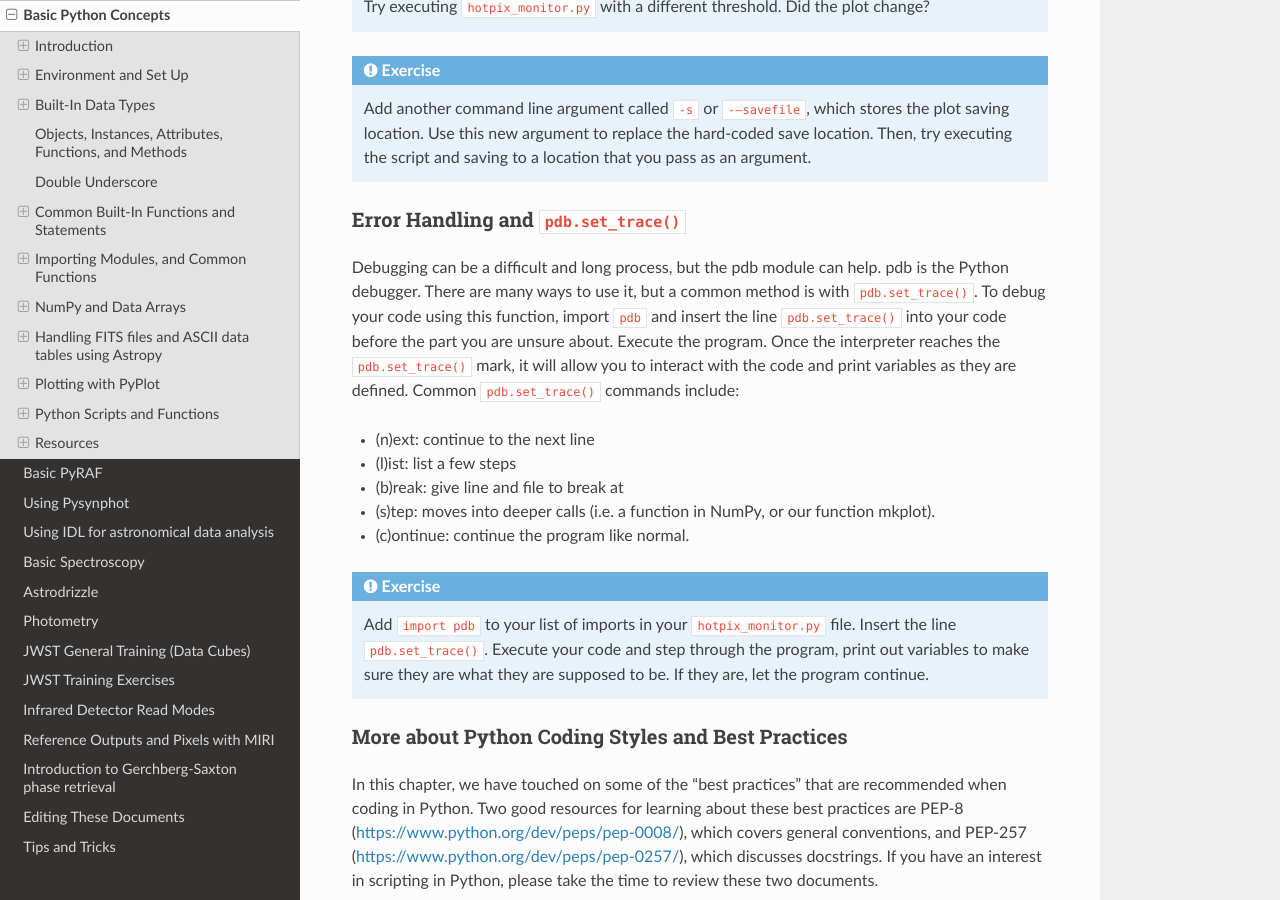
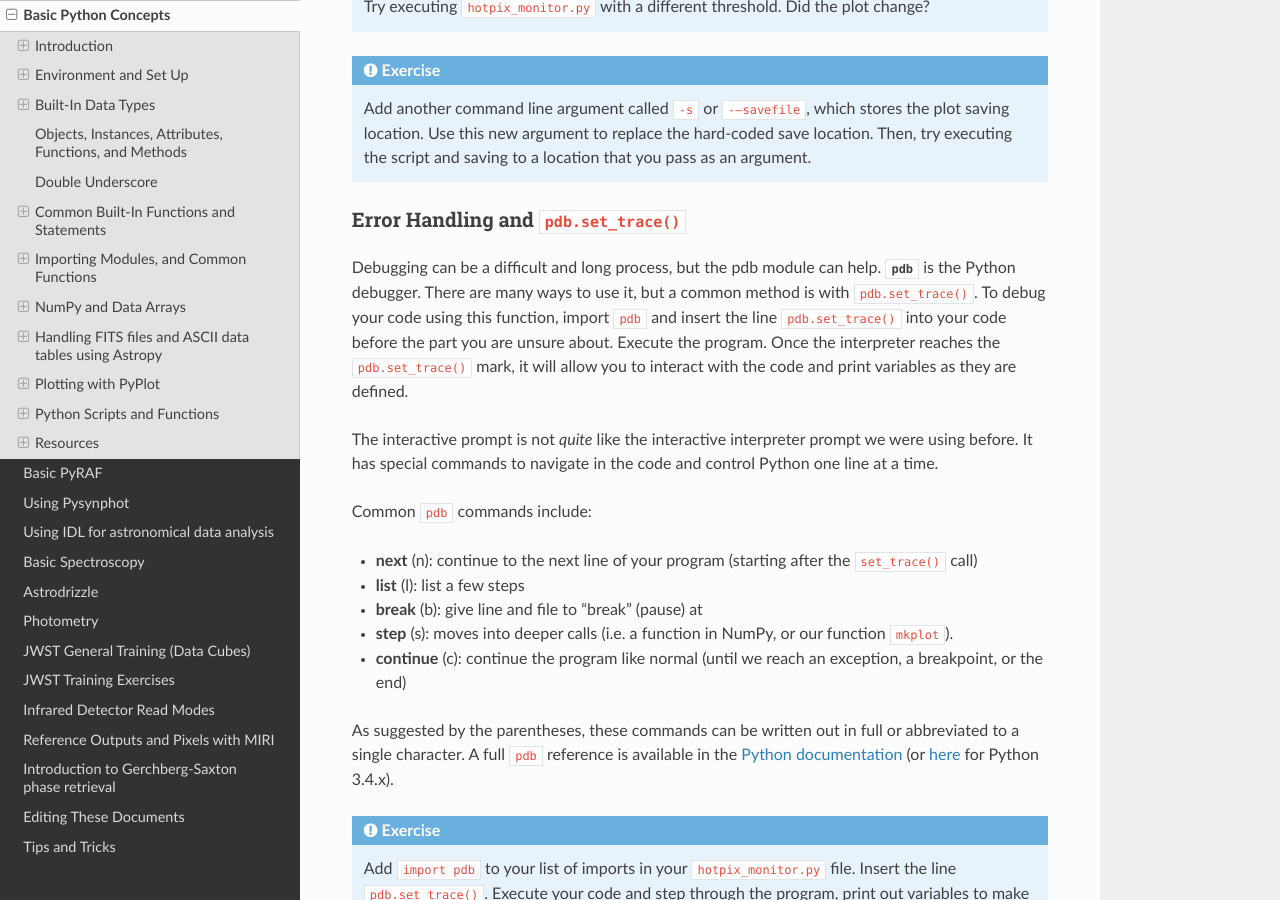
Before and after one commit to staceybright/training-library, a Sphinx documentation site: the page built from source/python.txt, in a window 1280 px wide and 900 px high, scrolled down 63780 px. Built offline with Sphinx 7.4.7 and the Read the Docs theme 2.0.0, drawn with Linux system fonts in a browser that asks for light colours.

Commit message:
Clarify pdb section (#14)

```diff
--- a/source/python.txt
+++ b/source/python.txt
@@ -2735,24 +2735,28 @@ Error Handling and ``pdb.set_trace()``
 --------------------------------------
 
 Debugging can be a difficult and long process, but the pdb module can
-help. pdb is the Python debugger. There are many ways to use it, but a
+help. :py:mod:`pdb` is the Python debugger. There are many ways to use it, but a
 common method is with ``pdb.set_trace()``. To debug your code using this
 function, import ``pdb`` and insert the line ``pdb.set_trace()`` into your
 code before the part you are unsure about. Execute the program. Once the
 interpreter reaches the ``pdb.set_trace()`` mark, it will allow you to
-interact with the code and print variables as they are defined. Common
-``pdb.set_trace()`` commands include:
-
--  (n)ext: continue to the next line
-
--  (l)ist: list a few steps
-
--  (b)reak: give line and file to break at
-
--  (s)tep: moves into deeper calls (i.e. a function in NumPy, or our
-   function mkplot).
-
--  (c)ontinue: continue the program like normal.
+interact with the code and print variables as they are defined.
+
+The interactive prompt is not *quite* like the interactive interpreter prompt we were using before. It has special commands to navigate in the code and control Python one line at a time.
+
+Common ``pdb`` commands include:
+
+-  **next** (n): continue to the next line of your program (starting after the ``set_trace()`` call)
+
+-  **list** (l): list a few steps
+
+-  **break** (b): give line and file to "break" (pause) at
+
+-  **step** (s): moves into deeper calls (i.e. a function in NumPy, or our function ``mkplot``).
+
+-  **continue** (c): continue the program like normal (until we reach an exception, a breakpoint, or the end)
+
+As suggested by the parentheses, these commands can be written out in full or abbreviated to a single character. A full ``pdb`` reference is available in the `Python documentation <https://docs.python.org/2/library/pdb.html>`_ (or `here <https://docs.python.org/3.4/library/pdb.html>`_ for Python 3.4.x).
 
 .. admonition:: Exercise
    :class: note
```
